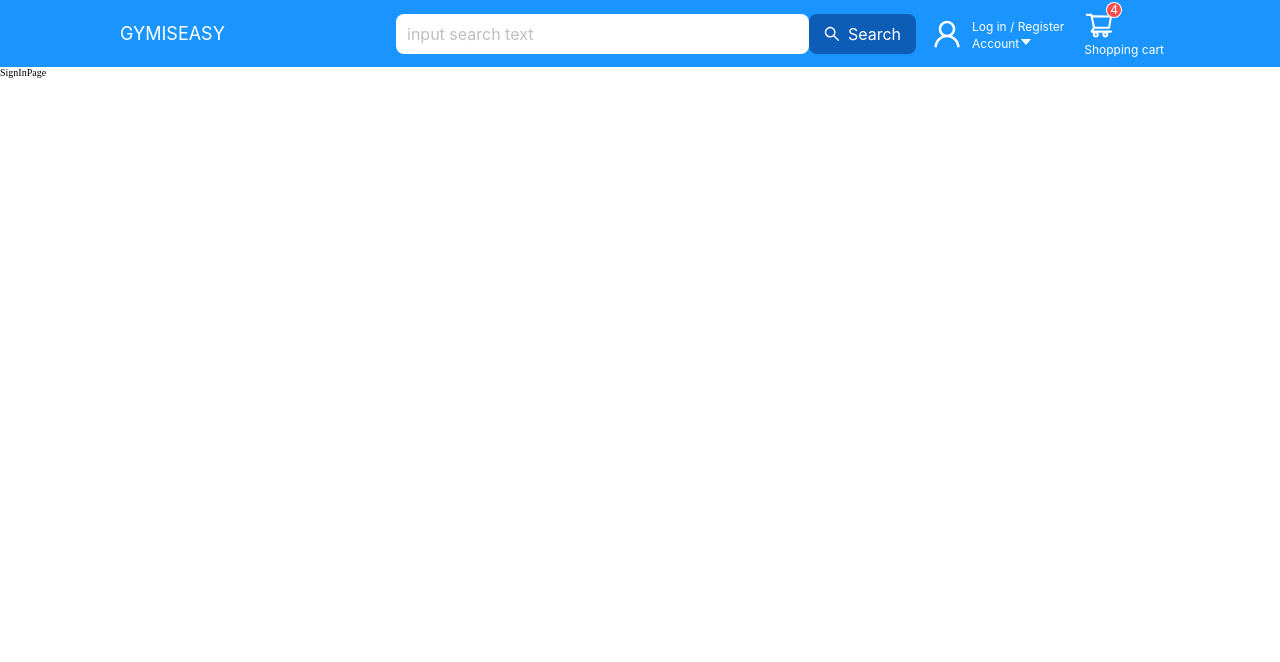
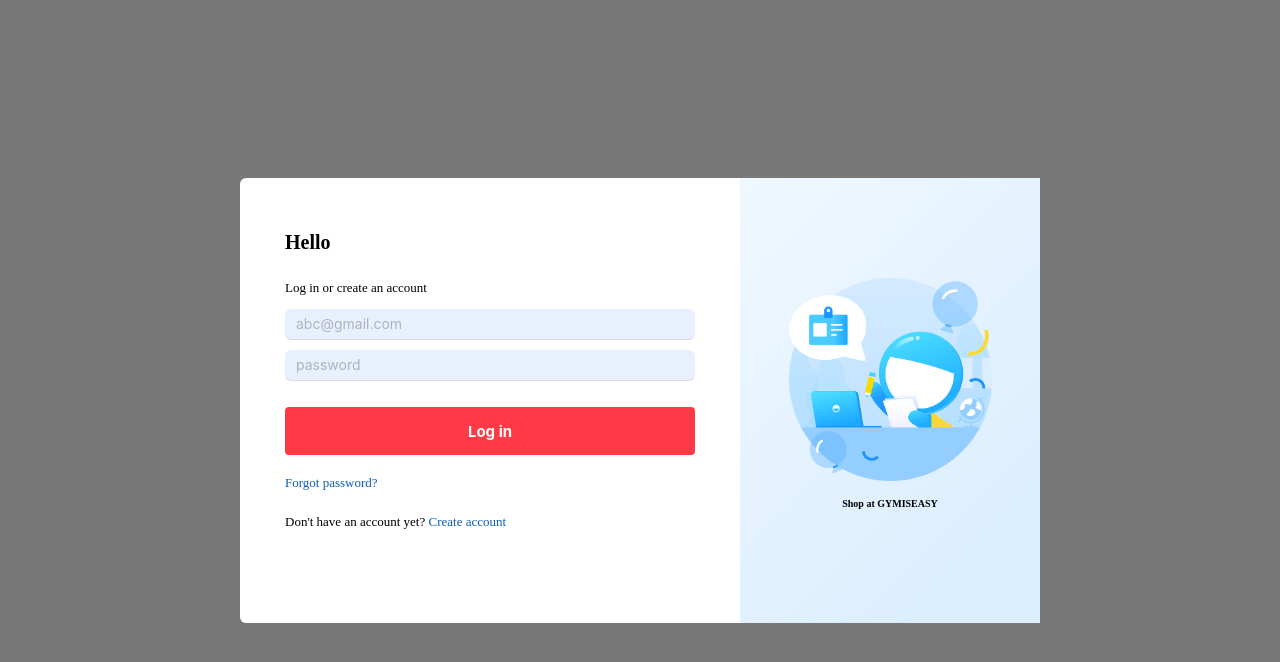
Before and after one commit to Henry20000/DemoGit, a React (Vite) app: page /sign-in in a window 1280 px wide. Shown: the top 662 px of the page. Built offline with nearby package versions, Linux system fonts and the light colour scheme.

Commit message:
Build login and register

```diff
--- /dev/null
+++ b/src/components/InputForm/InputForm.jsx
@@ -0,0 +1,13 @@
+import { Input } from "antd";
+import React, { useState } from "react";
+import { WrapperInputStyle } from "./style";
+
+const InputForm = (props) => {
+    const [valueInput, setValueInput] = useState('')
+    const { placeholder = 'text', ...rests } = props
+    return (
+        <WrapperInputStyle placeholder={placeholder} valueInput={valueInput} {...rests} />
+    )
+}
+
+export default InputForm
--- /dev/null
+++ b/src/components/InputForm/style.js
@@ -0,0 +1,11 @@
+import { Input } from "antd";
+import styled from "styled-components";
+
+export const WrapperInputStyle = styled(Input)`
+   border-top: none;
+   border-right: none;
+   border-left: none;
+   background-color: rgb(232, 240, 254);
+   outline: none;
+
+`
--- a/src/pages/SignInPage/SignInPage.jsx
+++ b/src/pages/SignInPage/SignInPage.jsx
@@ -1,8 +1,42 @@
-import React from "react";
+import React from "react"
+import { WrapperContainerLeft, WrapperContainerRight, WrapperTextLight } from "./style"
+import InputForm from "../../components/InputForm/InputForm"
+import ButtonComponent from "../../components/ButtonCompnent/ButtonComponent"
+import imageLogo from '../../assets/images/logo-login.png'
+import { Divider, Image } from "antd"
 
 const SignInPage = () => {
     return (
-        <div>SignInPage</div>
+        <div style={{ display: 'flex', alignItems: 'center', justifyContent: 'center', background: 'rgba(0, 0, 0, 0.53)', height: '100vh'}}>
+            <div style={{ width: '800px', height: '445px', borderRadius: '6px', background: '#fff', display: 'flex'}}>
+                <WrapperContainerLeft>
+                    <h1>Hello</h1>
+                    <p style={{fontSize: '13px'}}>Log in or create an account</p>
+                    <InputForm style={{ marginBottom: '10px'}} placeholder="abc@gmail.com" />
+                    <InputForm placeholder="password"/>
+                        <ButtonComponent
+                            bordered={false}
+                            size={40}
+                            styleButton={{
+                                background: 'rgb(255, 57, 69)',
+                                height: '48px',
+                                width: '100%',
+                                border: 'none',
+                                borderRadius: '4px',
+                                margin: '26px 0 10px'
+                            }}
+                            textButton={'Log in'}
+                            styleTextButton={{ color: '#fff', fontSize: '15px', fontWeight: '700' }}
+                        ></ButtonComponent>
+                        <p><WrapperTextLight>Forgot password?</WrapperTextLight></p>
+                        <p style={{fontSize: '13px'}}>Don't have an account yet? <WrapperTextLight> Create account</WrapperTextLight></p>
+                </WrapperContainerLeft>
+                <WrapperContainerRight>
+                    <Image src={imageLogo} preview={false} alt="image-logo" height="203px" width="203px"/>
+                    <h4>Shop at GYMISEASY</h4>
+                </WrapperContainerRight>
+            </div>
+        </div>
     )
 }
 
--- /dev/null
+++ b/src/pages/SignInPage/style.js
@@ -0,0 +1,25 @@
+import styled from "styled-components";
+
+export const WrapperContainerLeft = styled.div`
+   flex: 1;
+   padding: 40px 45px 24px;
+   display: flex;
+   flex-direction: column;
+
+`
+
+export const WrapperContainerRight = styled.div`
+   width: 300px;
+   background: linear-gradient(136deg, rgb(240, 248, 255) -1%, rgb(219, 238, 255) 85%);
+   display: flex;
+   justify-content: center;
+   flex-direction: column;
+   align-items: center;
+   gap: 4px;
+
+`
+
+export const WrapperTextLight = styled.span`
+   color: rgb(13, 92, 182);
+   font-size: 13px;
+`
--- a/src/pages/SignUpPage/SignUpPage.jsx
+++ b/src/pages/SignUpPage/SignUpPage.jsx
@@ -1,8 +1,42 @@
 import React from "react";
+import { WrapperContainerLeft, WrapperContainerRight, WrapperTextLight } from "./style"
+import InputForm from "../../components/InputForm/InputForm"
+import ButtonComponent from "../../components/ButtonCompnent/ButtonComponent"
+import imageLogo from '../../assets/images/logo-login.png'
+import { Image } from "antd"
 
 const SignUpPage = () => {
     return (
-        <div>SignUpPage</div>
+        <div style={{ display: 'flex', alignItems: 'center', justifyContent: 'center', background: 'rgba(0, 0, 0, 0.53)', height: '100vh'}}>
+            <div style={{ width: '800px', height: '445px', borderRadius: '6px', background: '#fff', display: 'flex'}}>
+                <WrapperContainerLeft>
+                    <h1>Hello</h1>
+                    <p style={{fontSize: '13px'}}>Log in or create an account</p>
+                    <InputForm style={{ marginBottom: '10px'}} placeholder="abc@gmail.com" />
+                    <InputForm placeholder="password" style={{ marginBottom: '10px'}}/>
+                    <InputForm placeholder="comfirm password"/>
+                        <ButtonComponent
+                            bordered={false}
+                            size={40}
+                            styleButton={{
+                                background: 'rgb(255, 57, 69)',
+                                height: '48px',
+                                width: '100%',
+                                border: 'none',
+                                borderRadius: '4px',
+                                margin: '26px 0 10px'
+                            }}
+                            textButton={'Log in'}
+                            styleTextButton={{ color: '#fff', fontSize: '15px', fontWeight: '700' }}
+                        ></ButtonComponent>
+                        <p style={{fontSize: '13px'}}>Do you already have an account? <WrapperTextLight> Register</WrapperTextLight></p>
+                </WrapperContainerLeft>
+                <WrapperContainerRight>
+                    <Image src={imageLogo} preview={false} alt="image-logo" height="203px" width="203px"/>
+                    <h4>Shop at GYMISEASY</h4>
+                </WrapperContainerRight>
+            </div>
+        </div>
     )
 }
 
--- /dev/null
+++ b/src/pages/SignUpPage/style.js
@@ -0,0 +1,25 @@
+import styled from "styled-components";
+
+export const WrapperContainerLeft = styled.div`
+   flex: 1;
+   padding: 40px 45px 24px;
+   display: flex;
+   flex-direction: column;
+
+`
+
+export const WrapperContainerRight = styled.div`
+   width: 300px;
+   background: linear-gradient(136deg, rgb(240, 248, 255) -1%, rgb(219, 238, 255) 85%);
+   display: flex;
+   justify-content: center;
+   flex-direction: column;
+   align-items: center;
+   gap: 4px;
+
+`
+
+export const WrapperTextLight = styled.span`
+   color: rgb(13, 92, 182);
+   font-size: 13px;
+`
--- a/src/routes/index.js
+++ b/src/routes/index.js
@@ -32,12 +32,12 @@ export const routes = [
     {
         path: '/sign-in',
         page: SignInPage,
-        isShowHeader: true
+        isShowHeader: false
     },
     {
         path: '/sign-up',
         page: SignUpPage,
-        isShowHeader: true
+        isShowHeader: false
     },
     {
         path: '/product-details',
```
Also changed, not shown: src/assets/images/logo-login.png (added).
